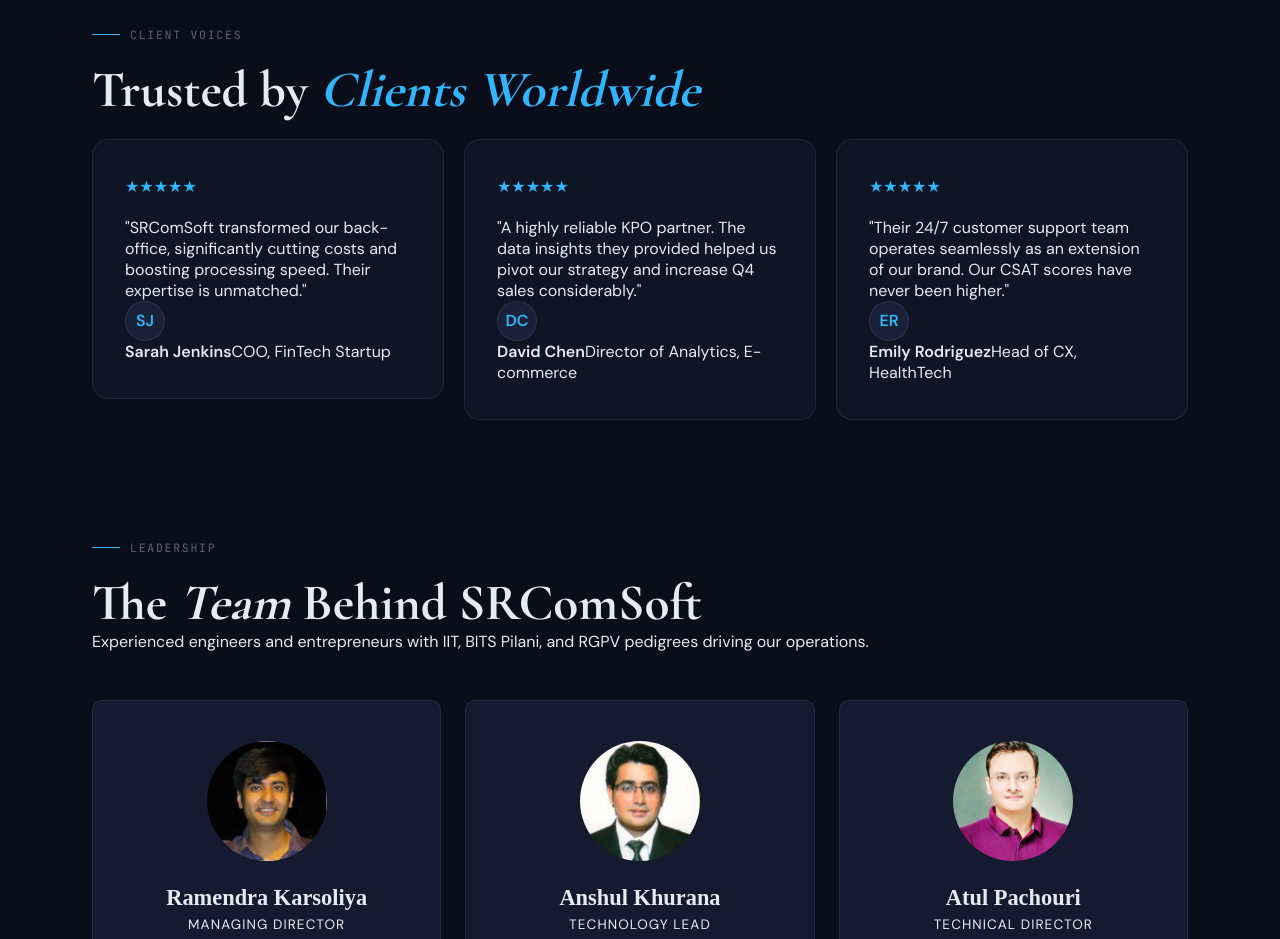
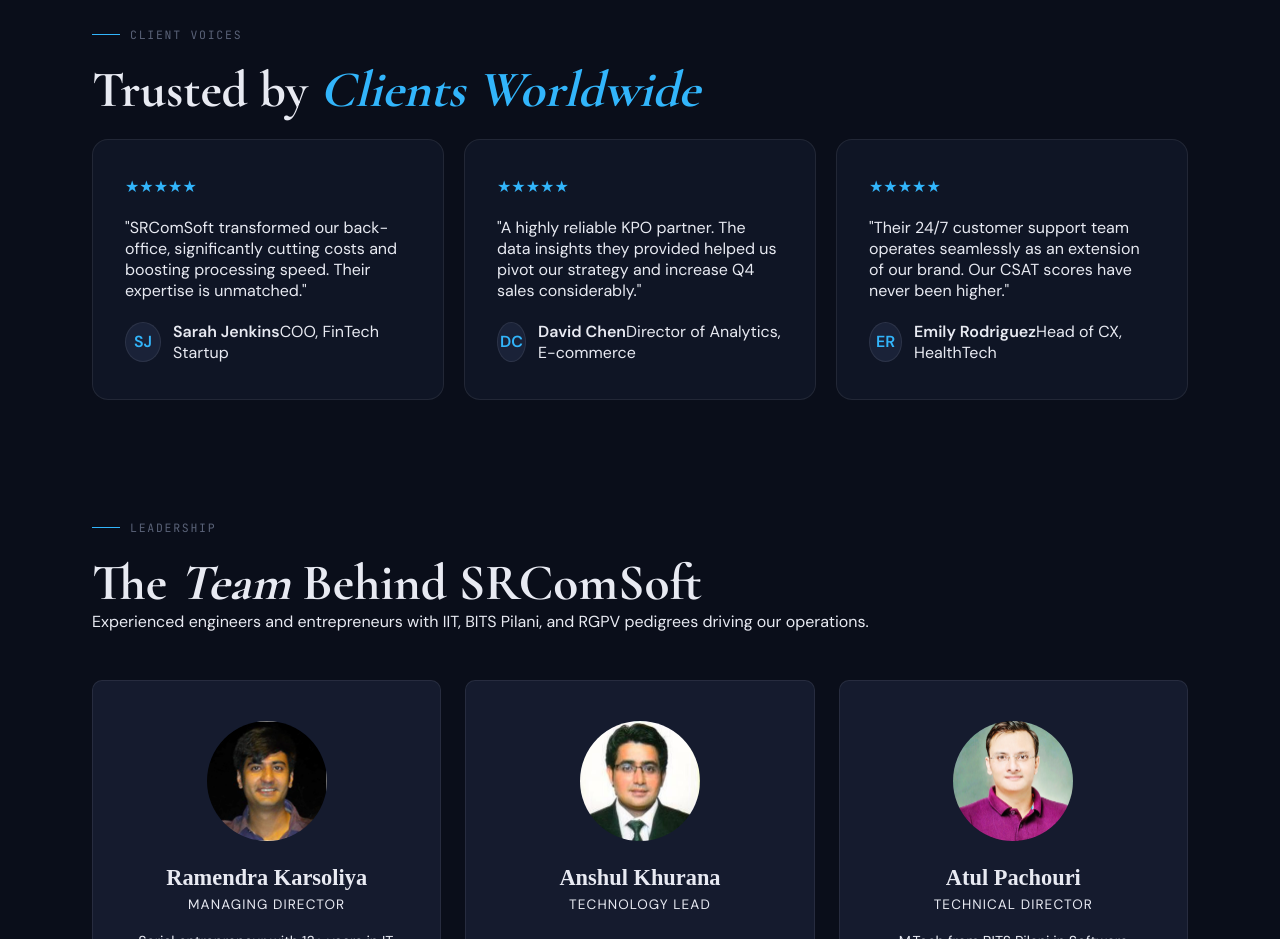
Before and after one commit to MinakshiDubey/srcom-website-work, a React (Vite) app in the folder frontend/: page / in a window 1280 px wide. Shown: the part 3920-4859 px from the top of the page. Built offline with nearby package versions, Linux system fonts and the light colour scheme.

Commit message:
fix: testimonial cards equal height with author pinned to bottom

```diff
--- a/frontend/src/styles/globals.css
+++ b/frontend/src/styles/globals.css
@@ -366,9 +366,12 @@ nav {
 
 /* ─── TESTIMONIALS & CLIENTS ─── */
 .testi-grid { display: grid; grid-template-columns: repeat(3, 1fr); gap: 20px; }
-.testi-card { background: var(--bg2); border: 1px solid var(--border); border-radius: var(--radius); padding: 36px 32px; transition: all var(--transition); }
+.testi-grid > div { height: 100%; }
+.testi-card { background: var(--bg2); border: 1px solid var(--border); border-radius: var(--radius); padding: 36px 32px; transition: all var(--transition); height: 100%; display: flex; flex-direction: column; }
 .testi-card:hover { border-color: var(--accent); transform: translateY(-4px); }
+.testi-text { flex: 1; }
 .testi-stars { color: var(--accent); margin-bottom: 20px; }
+.testi-author { margin-top: 20px; display: flex; align-items: center; gap: 12px; }
 .testi-avatar { width: 40px; height: 40px; border-radius: 50%; background: var(--surface); border: 1.5px solid var(--border); display: flex; align-items: center; justify-content: center; font-weight: 600; color: var(--accent); }
 
 .clients-grid { display: grid; grid-template-columns: repeat(5, 1fr); gap: 16px; }
```
